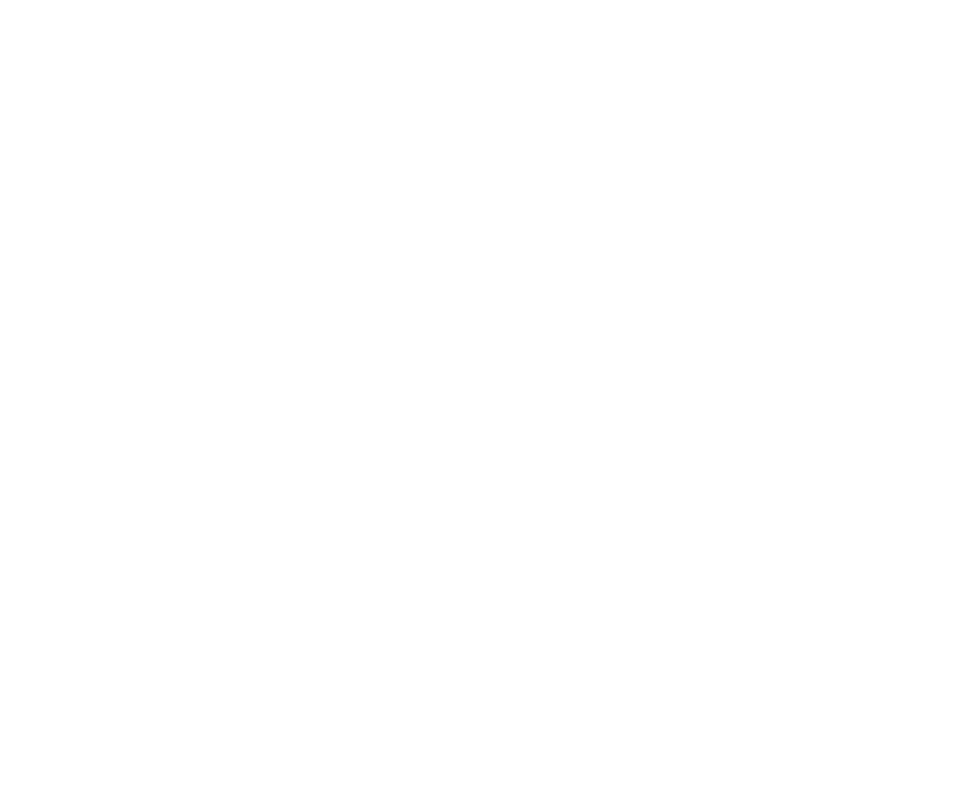
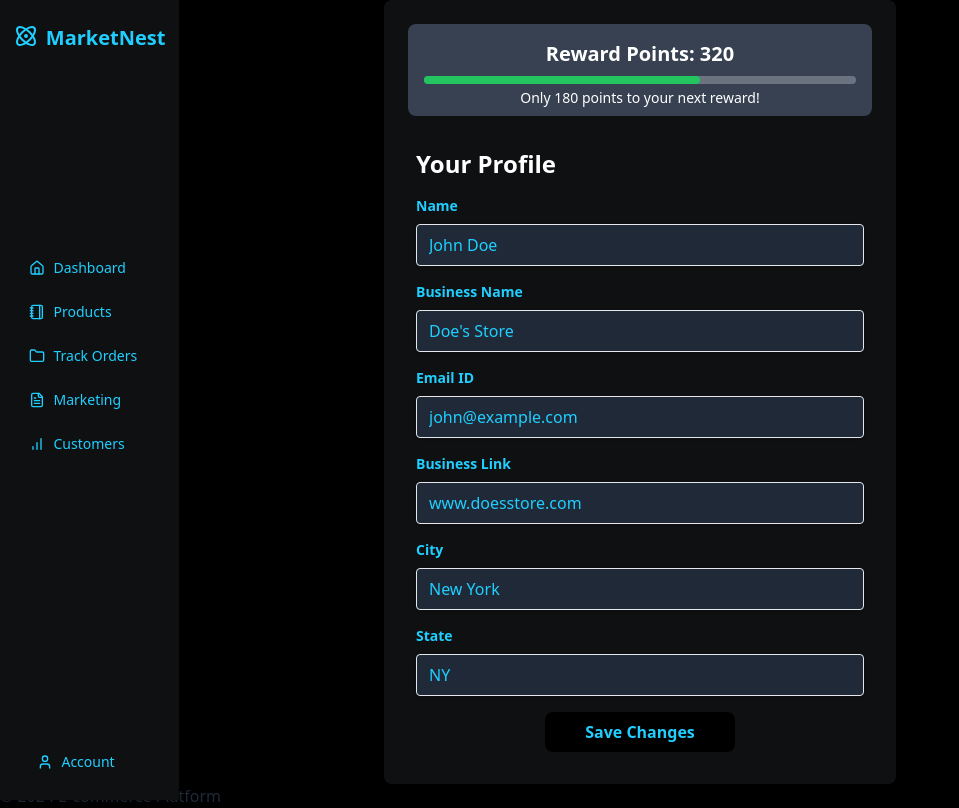
Before and after one commit to anshgandhiii/HomeBazaar, a React (Vite) app in the folder client/: page /vendor/account in a window 1280 px wide. Before the commit this address had no page. Shown: the whole page, without its empty margins (0-959 px from the left). Built offline with nearby package versions, Linux system fonts and the light colour scheme.

Commit message:
accounts

```diff
--- a/client/src/App.jsx
+++ b/client/src/App.jsx
@@ -16,6 +16,7 @@
 import Details from './components/Details';
 import Product from './components/Product'
 import Rewards from './components/Rewards'
+import SellerAccount from './vendorComponents/SellerAccount';
 
 
 
@@ -72,6 +73,7 @@
             <Route path="orders" element={<SellersOrders />} />
             <Route path="sales" element={<SellerSales />} />
             <Route path="customers" element={<SellerCustomers />} />
+            <Route path="account" element={<SellerAccount />} />
           </Route>
         </Routes>
       </Router>
--- /dev/null
+++ b/client/src/vendorComponents/SellerAccount.jsx
@@ -0,0 +1,157 @@
+import React, { useState } from 'react';
+
+const SellerProfile = () => {
+  // State for form fields and reward points
+  const [profileData, setProfileData] = useState({
+    name: 'John Doe',
+    businessName: "Doe's Store",
+    email: 'john@example.com',
+    city: 'New York',
+    state: 'NY',
+    businessLink: 'www.doesstore.com',
+  });
+
+  const [rewardPoints, setRewardPoints] = useState(320);  // Seller's current reward points
+  const rewardMilestone = 500;  // Next reward milestone
+
+  // Handle form change
+  const handleChange = (e) => {
+    const { name, value } = e.target;
+    setProfileData({
+      ...profileData,
+      [name]: value,
+    });
+  };
+
+  // Handle form submission
+  const handleSubmit = (e) => {
+    e.preventDefault();
+    // Implement form submission logic
+    console.log('Profile updated:', profileData);
+  };
+
+  // Calculate progress towards next milestone
+  const progressPercentage = Math.min((rewardPoints / rewardMilestone) * 100, 100);
+
+  return (
+    <div className="max-w-lg mx-auto p-6 bg-dark shadow-md rounded-lg">
+      {/* Reward Points Display */}
+      <div className="mb-6 bg-gray-700 p-4 rounded-lg text-white text-center">
+        <h2 className="text-xl font-bold">Reward Points: {rewardPoints}</h2>
+        <div className="w-full bg-gray-500 rounded-full h-2 mb-4 mt-2">
+          <div
+            className="bg-green-500 h-2 rounded-full"
+            style={{ width: `${progressPercentage}%` }}
+          ></div>
+          <p className="text-sm p-1">
+          {rewardMilestone - rewardPoints > 0
+            ? `Only ${rewardMilestone - rewardPoints} points to your next reward!`
+            : 'Congratulations! You’ve reached your next reward milestone!'}
+        </p>
+        </div>
+      </div>
+
+      <form onSubmit={handleSubmit} className="bg-dark p-2">
+        <h1 className="text-2xl font-semibold text-white mb-4">Your Profile</h1>
+
+        {/* Personal Information */}
+        <div className="mb-4">
+          <label className="block text-primary text-sm font-bold mb-2" htmlFor="name">
+            Name
+          </label>
+          <input
+            type="text"
+            id="name"
+            name="name"
+            value={profileData.name}
+            onChange={handleChange}
+            className="shadow appearance-none border rounded w-full py-2 px-3 text-primary bg-gray-800"
+          />
+        </div>
+
+        <div className="mb-4">
+          <label className="block text-primary text-sm font-bold mb-2" htmlFor="businessName">
+            Business Name
+          </label>
+          <input
+            type="text"
+            id="businessName"
+            name="businessName"
+            value={profileData.businessName}
+            onChange={handleChange}
+            className="shadow appearance-none border rounded w-full py-2 px-3 text-primary bg-gray-800"
+          />
+        </div>
+
+        <div className="mb-4">
+          <label className="block text-primary text-sm font-bold mb-2" htmlFor="email">
+            Email ID
+          </label>
+          <input
+            type="email"
+            id="email"
+            name="email"
+            value={profileData.email}
+            onChange={handleChange}
+            className="shadow appearance-none border rounded w-full py-2 px-3 text-primary bg-gray-800"
+          />
+        </div>
+
+        {/* Business Information */}
+        <div className="mb-4">
+          <label className="block text-primary text-sm font-bold mb-2" htmlFor="businessLink">
+            Business Link
+          </label>
+          <input
+            type="text"
+            id="businessLink"
+            name="businessLink"
+            value={profileData.businessLink}
+            onChange={handleChange}
+            className="shadow appearance-none border rounded w-full py-2 px-3 text-primary bg-gray-800"
+          />
+        </div>
+
+        <div className="mb-4">
+          <label className="block text-primary text-sm font-bold mb-2" htmlFor="city">
+            City
+          </label>
+          <input
+            type="text"
+            id="city"
+            name="city"
+            value={profileData.city}
+            onChange={handleChange}
+            className="shadow appearance-none border rounded w-full py-2 px-3 text-primary bg-gray-800"
+          />
+        </div>
+
+        <div className="mb-4">
+          <label className="block text-primary text-sm font-bold mb-2" htmlFor="state">
+            State
+          </label>
+          <input
+            type="text"
+            id="state"
+            name="state"
+            value={profileData.state}
+            onChange={handleChange}
+            className="shadow appearance-none border rounded w-full py-2 px-3 text-primary bg-gray-800"
+          />
+        </div>
+
+        {/* Save Changes Button */}
+        <div className="flex justify-center">
+          <button
+            type="submit"
+            className="bg-black hover:bg-gray-700 text-primary font-semibold py-2 px-10 rounded-lg"
+          >
+            Save Changes
+          </button>
+        </div>
+      </form>
+    </div>
+  );
+};
+
+export default SellerProfile;
--- a/client/src/vendorComponents/SellerNav.jsx
+++ b/client/src/vendorComponents/SellerNav.jsx
@@ -56,7 +56,7 @@
       </div>
 
       <div className={`w-[85%] text-primary py-4 px-6 rounded-lg transition duration-100 ${path === '/account' ? 'bg-primary text-white' : 'hover:bg-gray-700 hover:font-semibold'}`}>
-        <Link to="/account" className='flex justify-start items-center'>
+        <Link to="/vendor/account" className='flex justify-start items-center'>
           <span><User className="h-4 w-4 mr-2" /></span>
           <p className="text-sm font-pop">Account</p>
         </Link>
```
Also changed, not shown: 1 other file (tests, documents, lock files or other folders).
